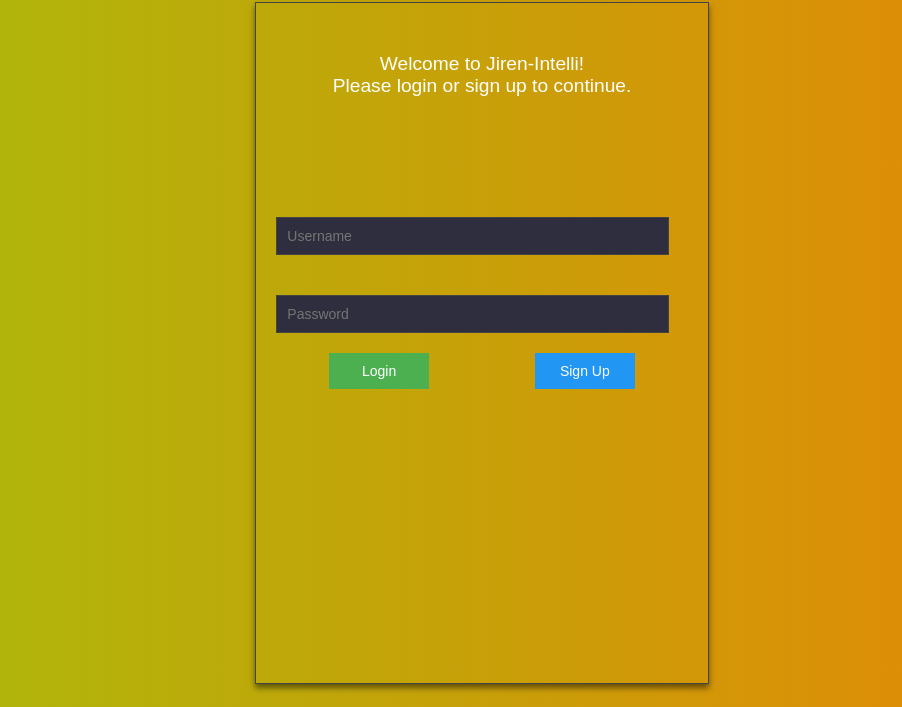
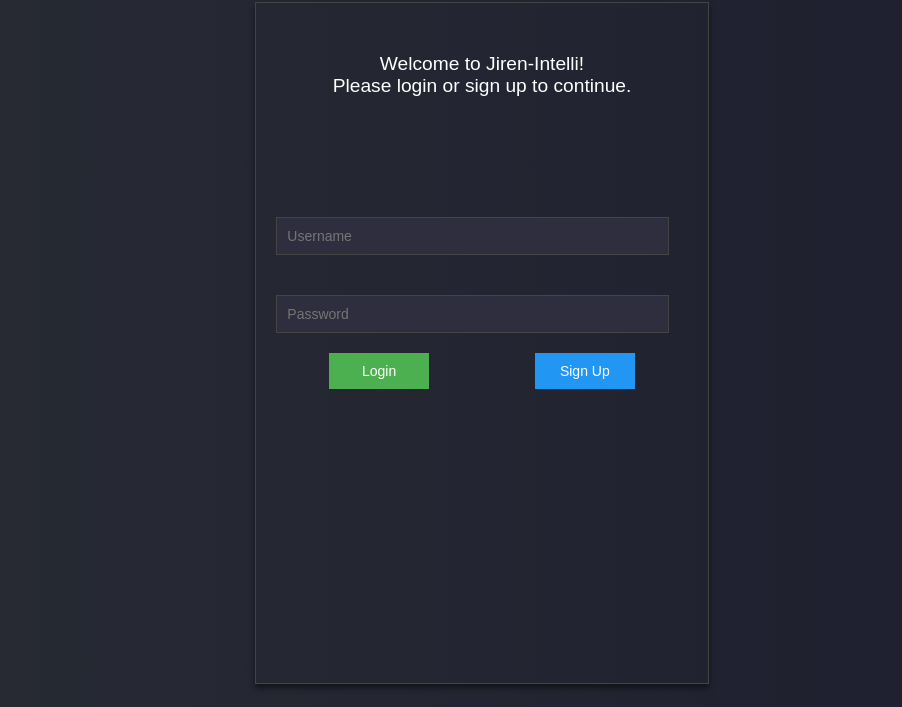
Before and after one commit to JiruGutema/gemini_chat_bot, a plain HTML site: page frontend/index.html in a window 1280 px wide. Shown: the part 93-800 px from the top of the page, without its empty margins (158-1060 px from the left). Drawn offline with Linux system fonts and the light colour scheme.

Commit message:
the backgroumd is restored

```diff
--- a/frontend/css.css
+++ b/frontend/css.css
@@ -1,8 +1,8 @@
 /* General Styles */
 body {
   font-family: Arial, sans-serif;
-  background: linear-gradient(90deg, #a9bb0c, #e78505);
-  /* background: linear-gradient(90deg, #282c34, #1e1e2f); */
+  /* background: linear-gradient(90deg, #a9bb0c, #e78505); */
+  background: linear-gradient(90deg, #282c34, #1e1e2f);
   margin: 0;
 
   padding: 0;
```
